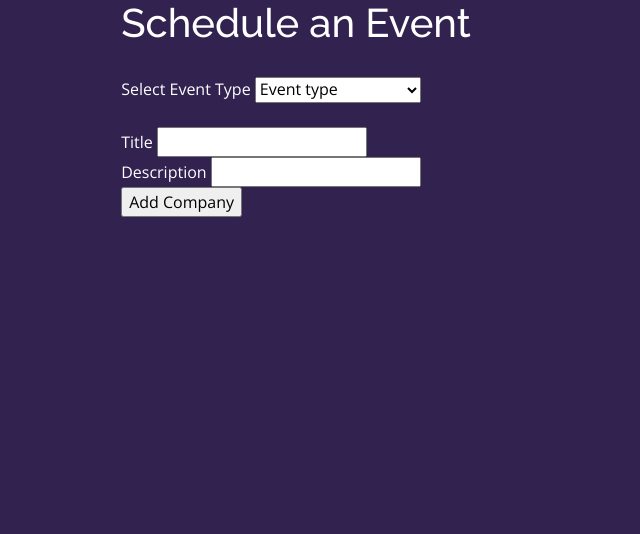
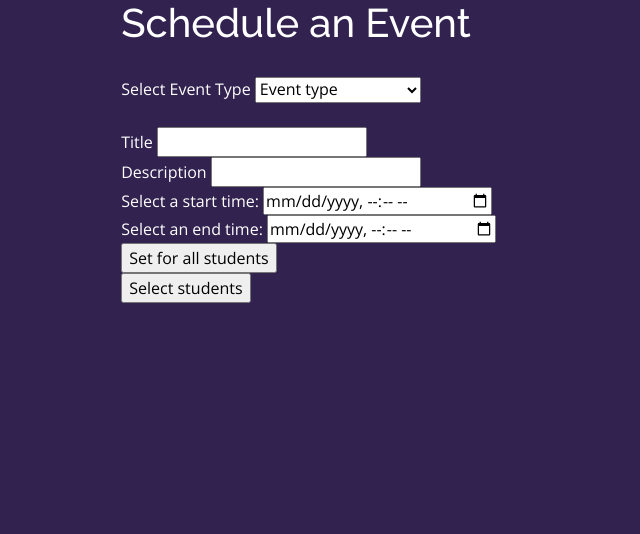
Before and after one commit to AbbasSavvy/FYP-2022, a Django app: template fyp_project/home/templates/home-templates/schedule.html in a window 1280 px wide. Shown: the part 65-599 px from the top of the page, without its empty margins (0-640 px from the left). Run offline with Django 3.2, Linux system fonts and the light colour scheme; the template is opened without the code that fills it, so the values that code supplies are empty; some libraries are stand-ins or nearby versions.

Commit message:
Update schedule.html
Changes in fields

```diff
--- a/fyp_project/home/templates/home-templates/schedule.html
+++ b/fyp_project/home/templates/home-templates/schedule.html
@@ -13,8 +13,8 @@
                 {% csrf_token %}
                 <div class="form-group">
                     <div>
-                        <label for="role_company">Select Event Type</label>
-                        <select name="role_company" id="role_company" required>
+                        <label for="event_type">Select Event Type</label>
+                        <select name="event_type" id="event_type" required>
                             <option disabled selected>Event type</option>
                             <option value="PPT">Pre-Placement Talk</option>
                             <option value="PPT">Exam</option>
@@ -22,13 +22,22 @@
                         </select><br>
                     </div>
                     <br>
-                    <label for="role">Title</label>
-                    <input type="text" name="role" id="role" required><br>
+                    <label for="title">Title</label>
+                    <input type="text" name="title" id="title" required><br>
 
-                    <label for="role">Description</label>
-                    <input type="text" name="role" id="role" required><br>
+                    <label for="description">Description</label>
+                    <input type="text" name="description" id="description" required><br>
+
+                    <label for="start_time">Select a start time:</label>
+                    <input type="datetime-local" id="start_time" name="start_time"><br>
+
+                    <label for="end_time">Select an end time:</label>
+                    <input type="datetime-local" id="end_time" name="end_time"><br>
+
+
                 </div>
-                <input type="submit" value="Add Company" value="Post"/>
+                <input type="submit" value="Set for all students" value="Post"/><br>
+                <input type="submit" value="Select students" value="Post"/>
             </form>
         </div>
     </div>
```
